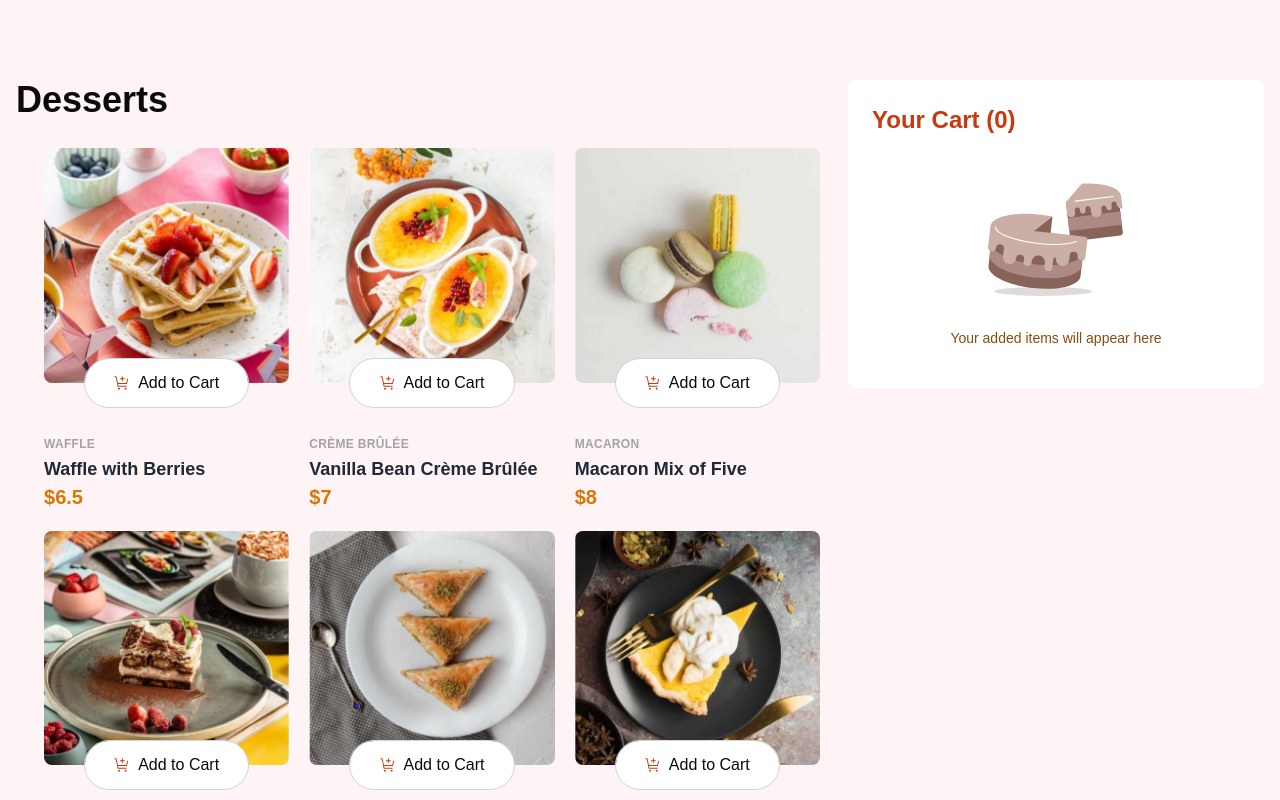
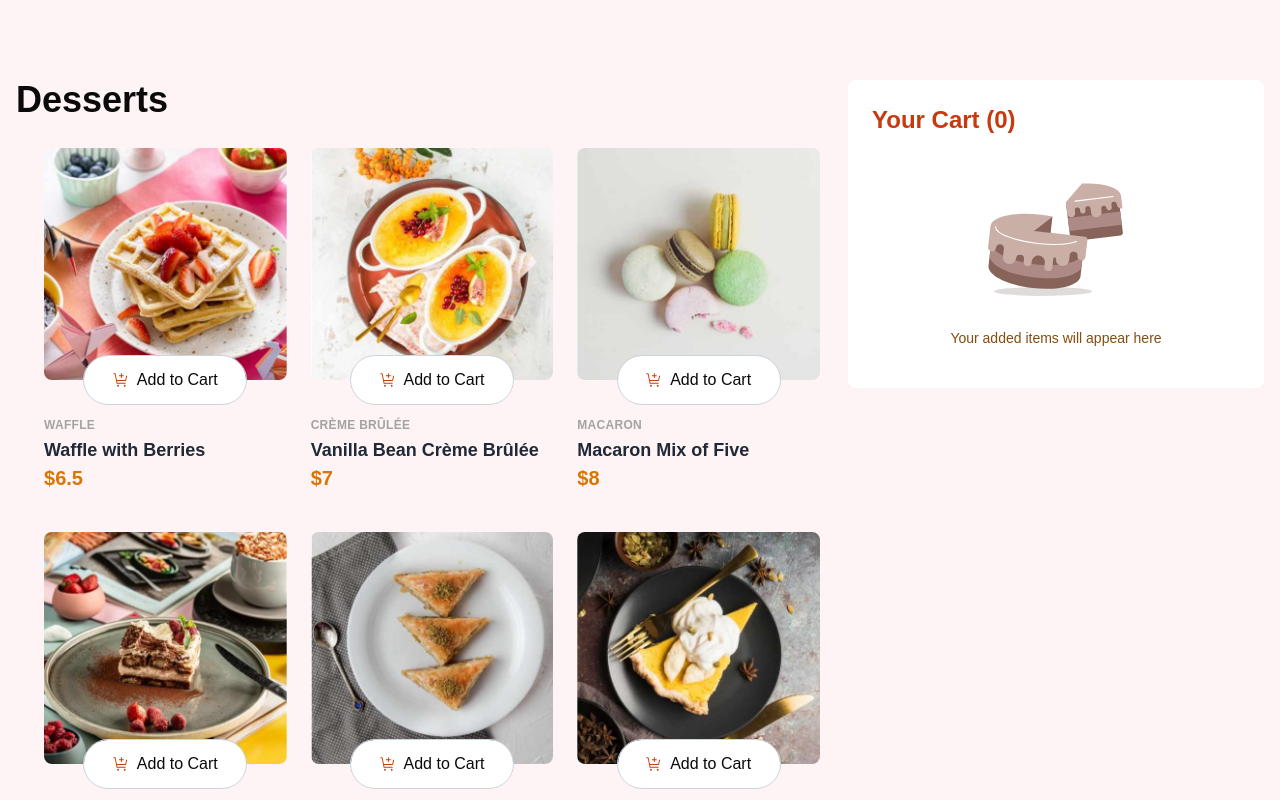
Before and after one commit to nouhcc1/frontmentor-1, a Next.js app: page / in a window 1280 px wide. Shown: the top 800 px of the page. Built offline with nearby package versions, Linux system fonts and the light colour scheme.

Commit message:
line-clamp-1

```diff
--- a/app/component/productCard.tsx
+++ b/app/component/productCard.tsx
@@ -19,8 +19,8 @@ const ProductCard = ({ product }: { product: Product }) => {
   };
 
   return (//hover:shadow-xl transition-shadow duration-300 shadow-sm shadow-slate-500
-    <div className="p-1 max-w-sm overflow-hidden ">
-      <Image className={`w-full rounded-lg object-cover+ ${count> 0 && "outline outline-4 outline-amber-600"}`}
+    <div className="p-1 max-w-sm overflow-hidden">
+      <Image className={`w-full rounded-lg object-cover+ ${count> 0 && "outline outline-[3px] outline-amber-600"}`}
       src={product.image.desktop} alt={product.name} width={750} height={750}/>
         <div className="flex items-center justify-center w-full ">
         {count > 0
@@ -37,9 +37,9 @@ const ProductCard = ({ product }: { product: Product }) => {
               </button>
             }
         </div>
-      <div className="">
+      <div className="transform -translate-y-4 ">
         <span className="text-xs font-semibold text-neutral-400 uppercase tracking-wide">{product.category}</span>
-        <h2 className="text-lg font-bold text-gray-800">{product.name}</h2>
+        <h2 className="text-lg line-clamp-1 font-bold text-gray-800">{product.name}</h2>
         <p className="text-xl font-semibold text-amber-600">${product.price}</p>
       </div>
     </div>
--- a/app/component/productGrid.tsx
+++ b/app/component/productGrid.tsx
@@ -6,7 +6,7 @@ const ProductGrid = () => {
   return (
     <div>
       <h1 className="text-4xl text-left font-bold font-[family-name:var(--font-geist-mono)"> Desserts</h1>
-      <div className="p-6 grid grid-cols-1 gap-3 sm:grid-cols-2 md:grid-cols-3">
+      <div className="p-6 grid grid-cols-1 gap-4 sm:grid-cols-2 md:grid-cols-3">
             {data.map(product => (
                 <Fragment key={product.name}>
                  <ProductCard product={product}/>
```
